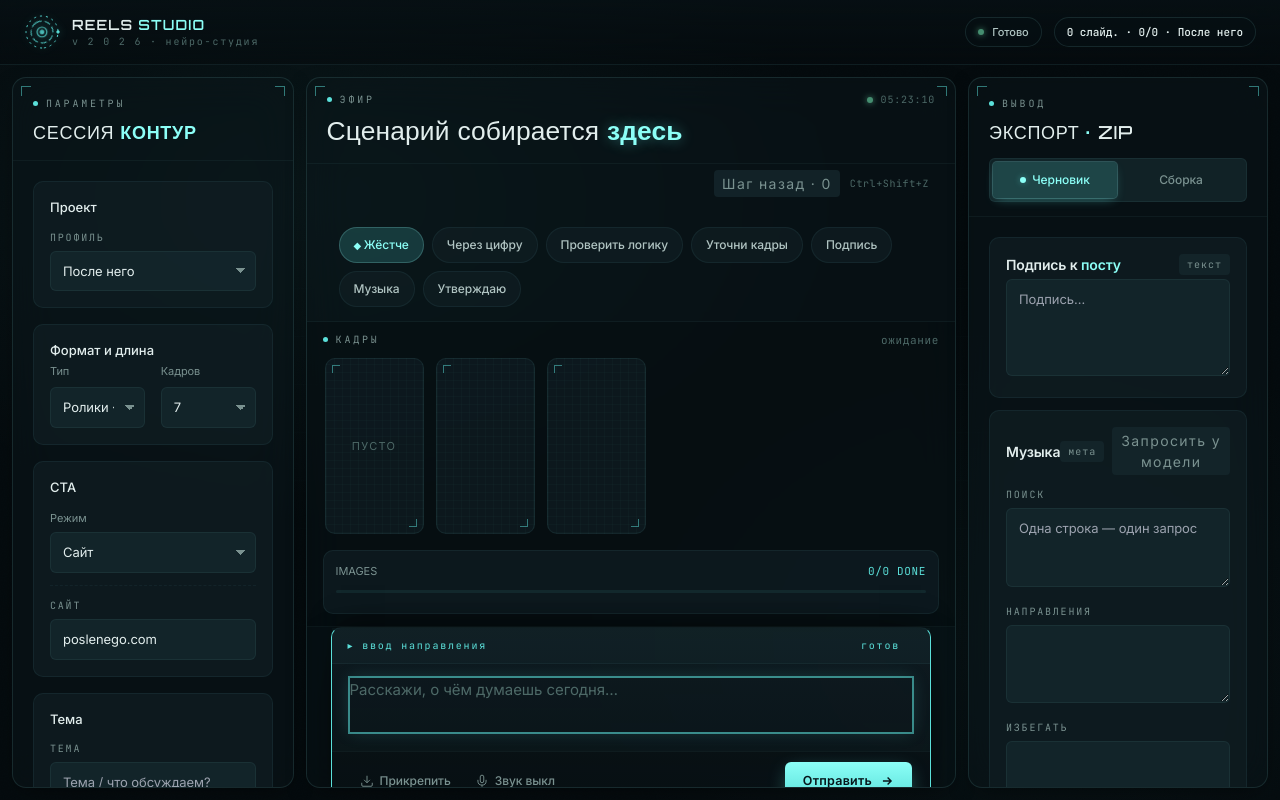
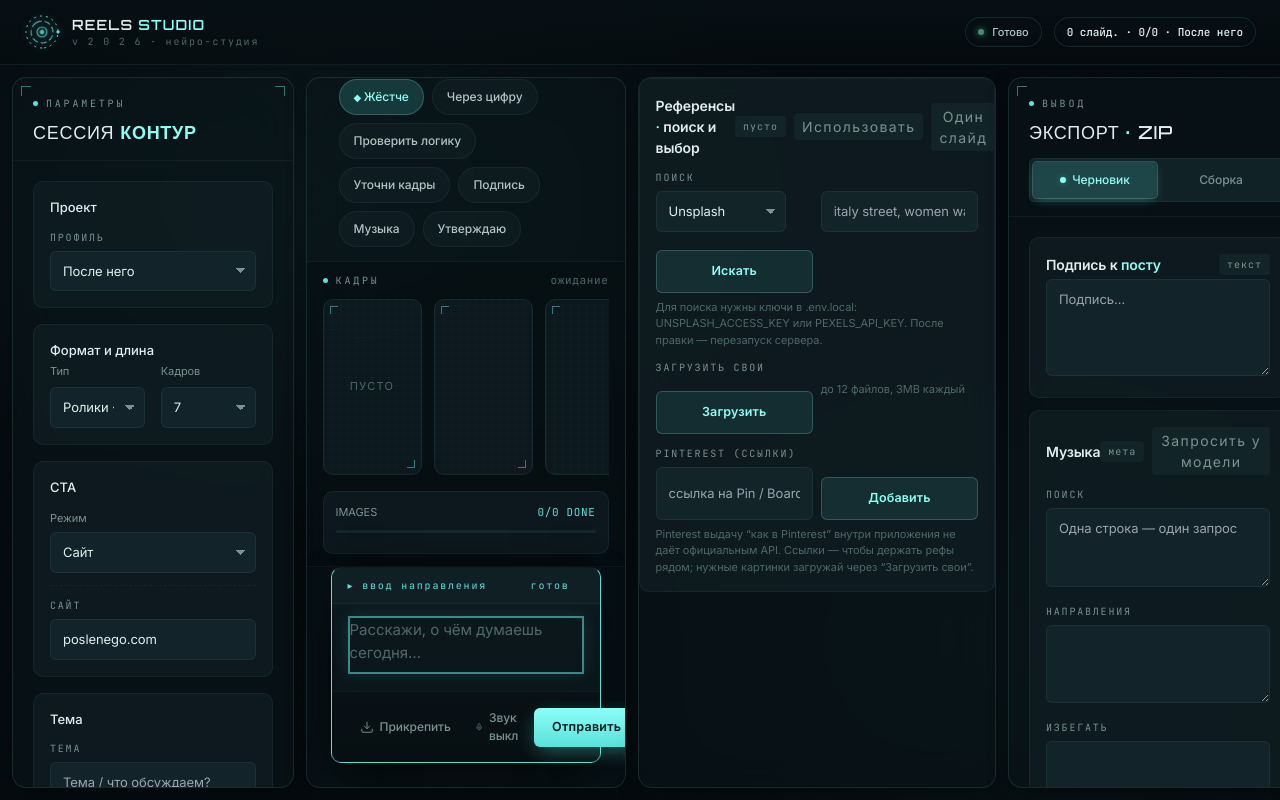
Before and after one commit to zobnin8-ux/AI-Reels-Studio, a Next.js app: page / in a window 1280 px wide. Built offline with nearby package versions, Linux system fonts and the light colour scheme.

Commit message:
refactor: move ReferencesPanel to its own standalone column

```diff
--- a/src/app/v2026-app.css
+++ b/src/app/v2026-app.css
@@ -73,10 +73,11 @@ button.asset-badge {
   overflow-x: auto;
   overflow-y: hidden;
   grid-template-rows: minmax(0, 1fr);
-  /* v2026 base CSS sets a fixed 4-col grid; override to 3 columns */
+  /* v2026 base CSS sets a fixed 4-col grid; override to 4 columns */
   grid-template-columns:
     clamp(280px, 22vw, 320px)
-    minmax(0, 1fr)
+    clamp(300px, 25vw, 360px)
+    clamp(340px, 28vw, 420px)
     clamp(300px, 23vw, 340px) !important;
 }
 
--- a/src/components/AppShell.tsx
+++ b/src/components/AppShell.tsx
@@ -4,6 +4,7 @@ import { ControlPanel } from "@/components/ControlPanel";
 import { DialoguePanel } from "@/components/DialoguePanel";
 import { ImageActivitySync } from "@/components/ImageActivitySync";
 import { OutputPanel } from "@/components/OutputPanel";
+import { ReferencesPanel } from "@/components/ReferencesPanel";
 import { PanelErrorBoundary } from "@/components/PanelErrorBoundary";
 import { StudioTopBar } from "@/components/StudioTopBar";
 import { StudioActivityProvider, useStudioActivity } from "@/lib/studio-activity";
@@ -34,6 +35,12 @@ function AppGrid() {
         </PanelErrorBoundary>
       </section>
 
+      <aside className="panel anim-3 min-h-0">
+        <PanelErrorBoundary label="Референсы">
+          <ReferencesPanel />
+        </PanelErrorBoundary>
+      </aside>
+
       <aside className="panel anim-4 min-h-0">
         <PanelErrorBoundary label="Вывод">
           <OutputPanel />
--- a/src/components/OutputPanel.tsx
+++ b/src/components/OutputPanel.tsx
@@ -5,7 +5,6 @@ import { useStudio } from "@/lib/studio-store";
 import { useStudioActivity } from "@/lib/studio-activity";
 import { ImageGenerationProgress } from "@/components/ImageGenerationProgress";
 import { ReadinessChecklist } from "@/components/ReadinessChecklist";
-import { ReferencesPanel } from "@/components/ReferencesPanel";
 import { downloadZip, generateImagesFromState, regenerateOneImage } from "@/lib/actions";
 import { requestDialogueTurn } from "@/lib/dialogue-bridge";
 import { mergeImagePromptManual, upsertImageBySlideId } from "@/lib/image-prompt-sync";
@@ -530,8 +529,6 @@ export function OutputPanel() {
           </div>
         </div>
 
-        <ReferencesPanel compact />
-
         <div className="export-dock">
           <div className="export-dock-title">Архив</div>
           <button
```
